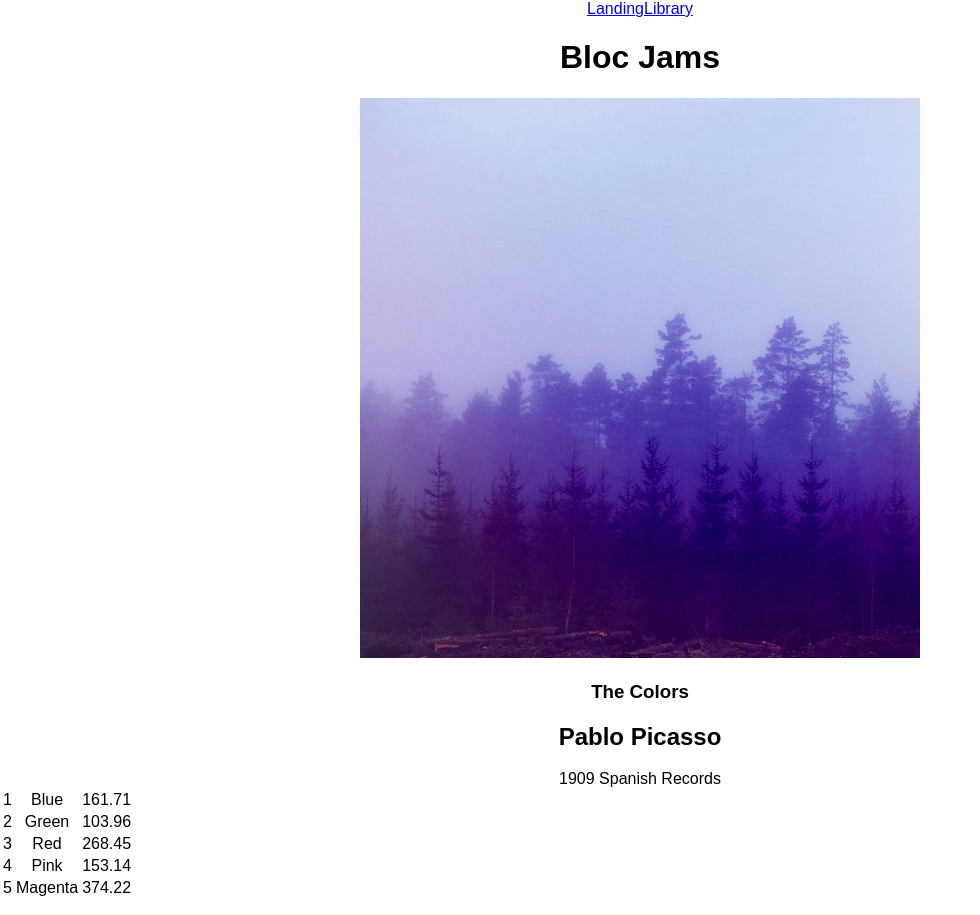
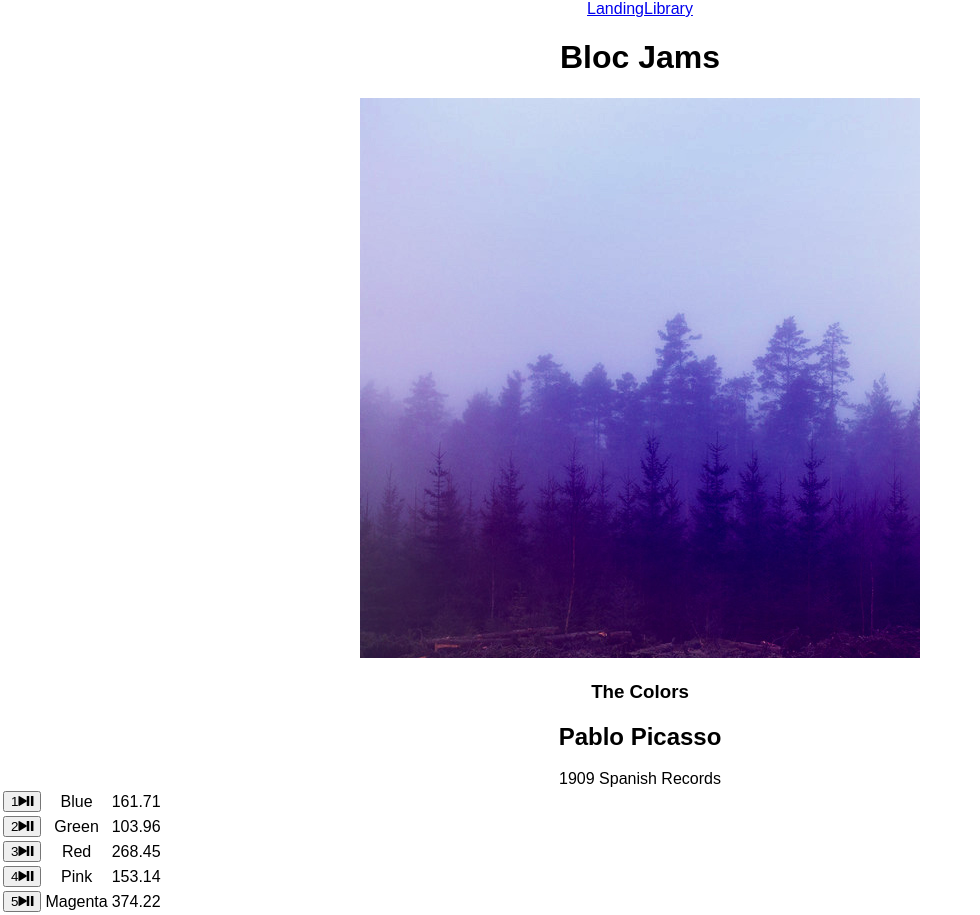
Before and after one commit to DamianRivas/bloc-jams-react, a React (Create React App) app: page /album/the-colors in a window 1280 px wide. Shown: the whole page, without its empty margins (0-980 px from the left). Built offline with nearby package versions, Linux system fonts and the light colour scheme.

Commit message:
Add play and pause icons to song list

```diff
--- a/public/index.html
+++ b/public/index.html
@@ -10,7 +10,7 @@
     -->
     <link rel="manifest" href="%PUBLIC_URL%/manifest.json">
     <link rel="shortcut icon" href="%PUBLIC_URL%/favicon.ico">
-    <link rel="ionicons" href="http://code.ionicframework.com/ionicons/2.0.1/css/ionicons.min.css">
+    <link rel="stylesheet" href="http://code.ionicframework.com/ionicons/2.0.1/css/ionicons.min.css">
     <!--
       Notice the use of %PUBLIC_URL% in the tags above.
       It will be replaced with the URL of the `public` folder during the build.
--- a/src/components/Album.js
+++ b/src/components/Album.js
@@ -35,9 +35,15 @@
             {
               this.state.album.songs.map( (song, index) =>
                 <tr>
-                  <td>{index + 1}</td>
-                  <td>{song.title}</td>
-                  <td>{song.duration}</td>
+                  <td>
+                    <button>
+                      <span className="song-number">{index + 1}</span>
+                      <span className="ion-play"></span>
+                      <span className="ion-pause"></span>
+                    </button>
+                  </td>
+                  <td className="song-title">{song.title}</td>
+                  <td className="song-duration">{song.duration}</td>
                 </tr>
               )
             }
```
